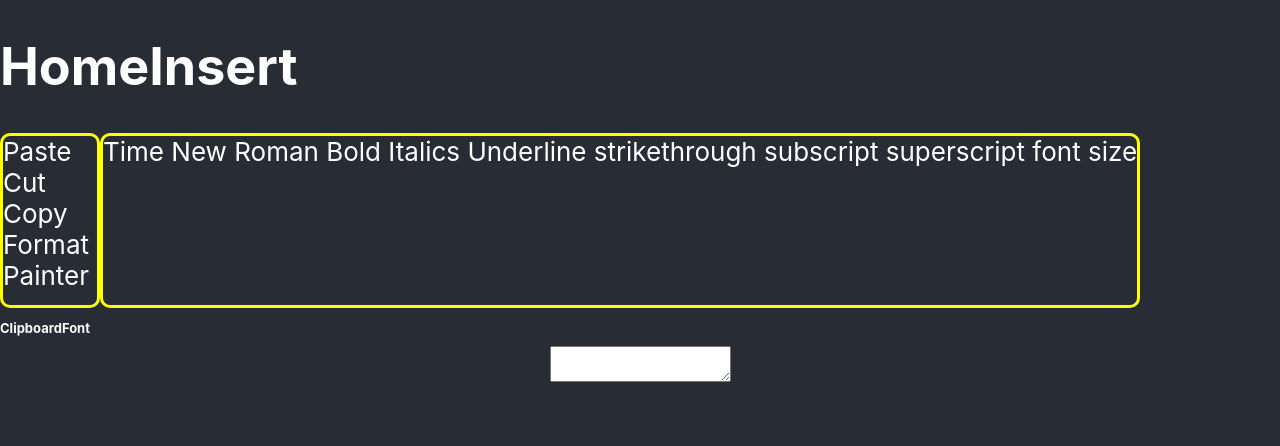
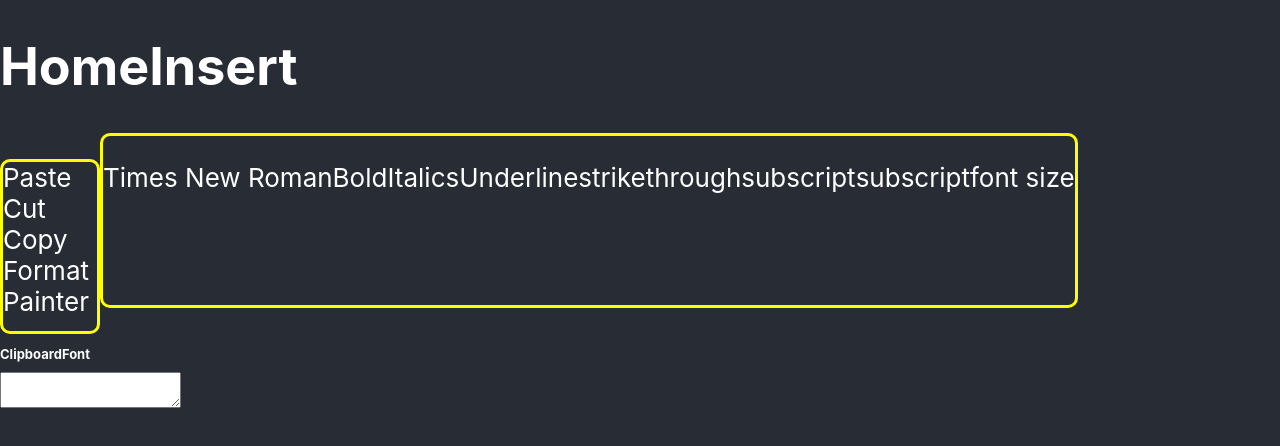
Before and after one commit to maalik36/letters-app, a React (Create React App) app: page / in a window 1280 px wide. Both pictures are taken after a click on the element "Home". Shown: the top 446 px of the page. Built offline with nearby package versions, Linux system fonts and the light colour scheme.

Commit message:
can modify words in textarea

```diff
--- a/src/App.css
+++ b/src/App.css
@@ -85,10 +85,14 @@ box {
   justify-content: left;
 }
 textarea{
-  display: block;
+  display: inline-block;
   margin-left: auto;
   margin-right: auto;
-  font-weight: bold;
+  font-weight: normal;
+  font-style: normal;
+  text-decoration: none;
+  vertical-align: baseline;
+
 }
 .bold {
   font-weight: bold;
--- a/src/App.js
+++ b/src/App.js
@@ -24,7 +24,28 @@ function App() {
   };
 
   function Bold() {
-    setBold("bold")
+    const element = document.getElementById("word")
+    element.style.fontWeight = "bold"
+  }
+  function Italics() {
+    const element = document.getElementById("word")
+    element.style.fontStyle = "italic"
+  }
+  function Underline(){
+    const element = document.getElementById("word")
+    element.style.textDecoration = "underline"
+  }
+  function Strikethrough(){
+    const element = document.getElementById("word")
+    element.style.textDecoration = "line-through"
+  }
+  function SubScript(){
+    const element = document.getElementById("word")
+    element.style.verticalAlign = "sub"
+  }
+  function SuperScript(){
+    const element = document.getElementById("word")
+    element.style.verticalAlign = "super"
   }
   return (
     <div className="App-header">
@@ -40,14 +61,15 @@ function App() {
             Format Painter
       </box>
             <box className={home} id="Font">
-            Time New Roman
-            Bold
-            Italics
-            Underline
-            strikethrough
-            subscript
-            superscript
-            font size
+            <p>Times New Roman</p>
+            <p onClick={() => Bold()}>Bold</p>
+            <p onClick={() => Italics()}>Italics</p>
+            <p onClick={() => Underline()}>Underline</p>
+            <p onClick={() => Strikethrough()}>strikethrough</p>
+            <p onClick={() => SubScript()}>subscript</p>
+            <p onClick={() => SuperScript()}>subscript</p>
+            <p>font size</p>
+
 
       </box>
 
@@ -64,7 +86,7 @@ function App() {
       </header>
 
 
-      <textarea className={bold}>
+      <textarea id='word'>
 
       </textarea>
     </div>
```
